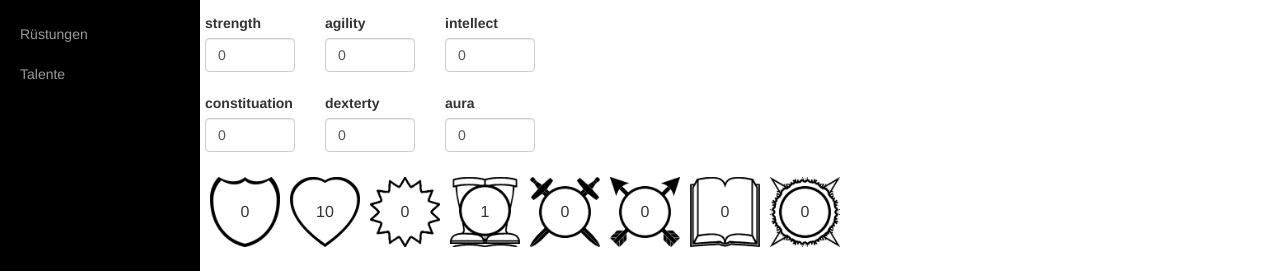
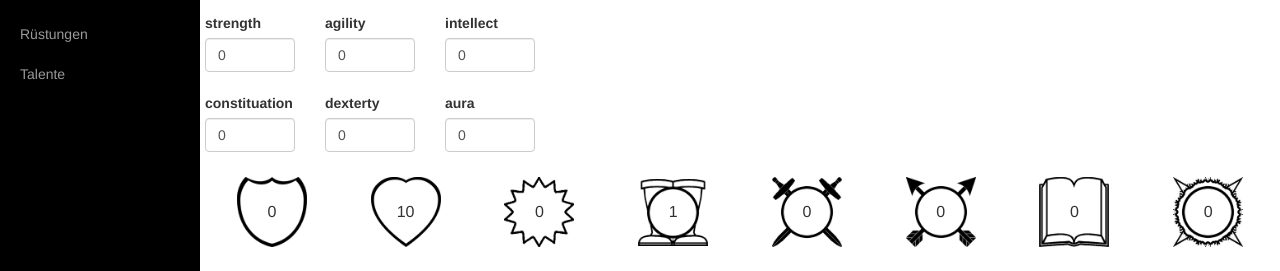
Before and after one commit to DungeonSlayers/dungeonslayers.webapp, a website with bundled scripts: page src/index.html in a window 1280 px wide. Shown: the part 171-442 px from the top of the page. Built offline with nearby package versions, Linux system fonts and the light colour scheme; no server answers; files whose address does not match are found by name.

Commit message:
flex layout for combat values

```diff
--- a/src/css/main.css
+++ b/src/css/main.css
@@ -36,8 +36,14 @@ th.id {
     padding-bottom: 8px;
 }
 
+.combat-values {
+    display: flex;
+}
+
 .combat-value {
-    float: left;
+    background-position: 50% 50%;
+    background-repeat: no-repeat;
+    flex: 1 0 auto;
     width: 70px;
     height: 70px;
     background-size: 70px;
```
Also changed, not shown: src/index.html (+3 -3 lines).
